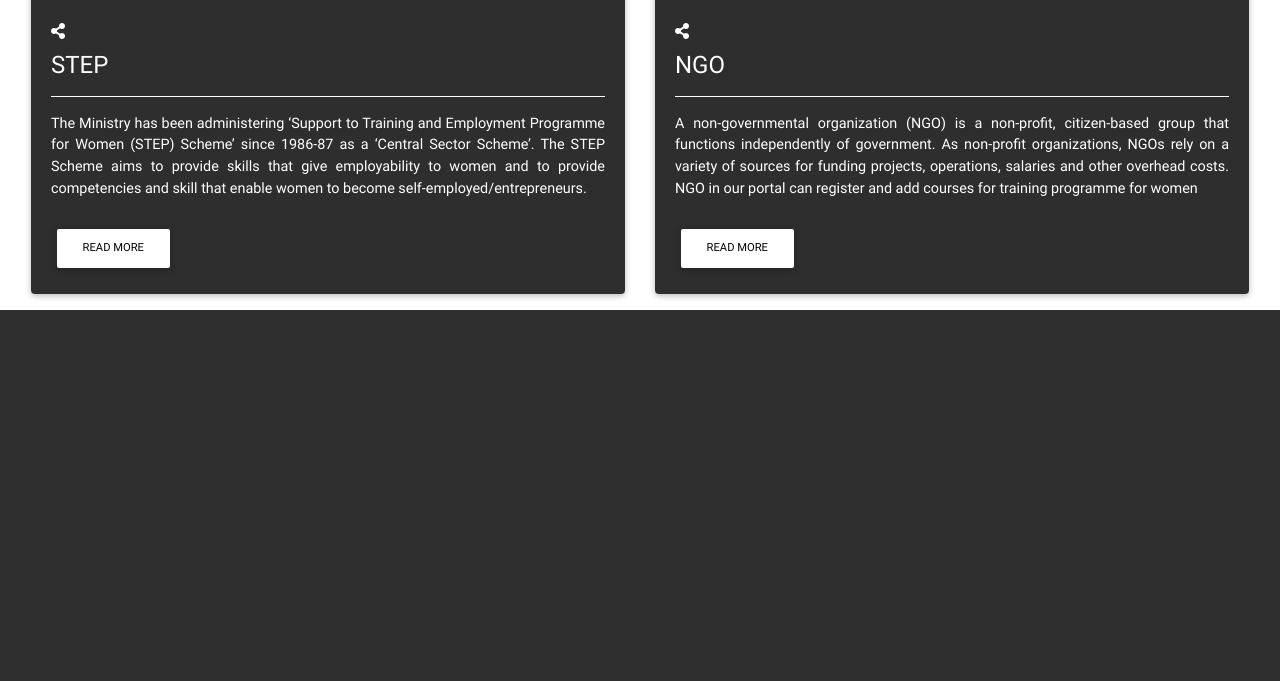
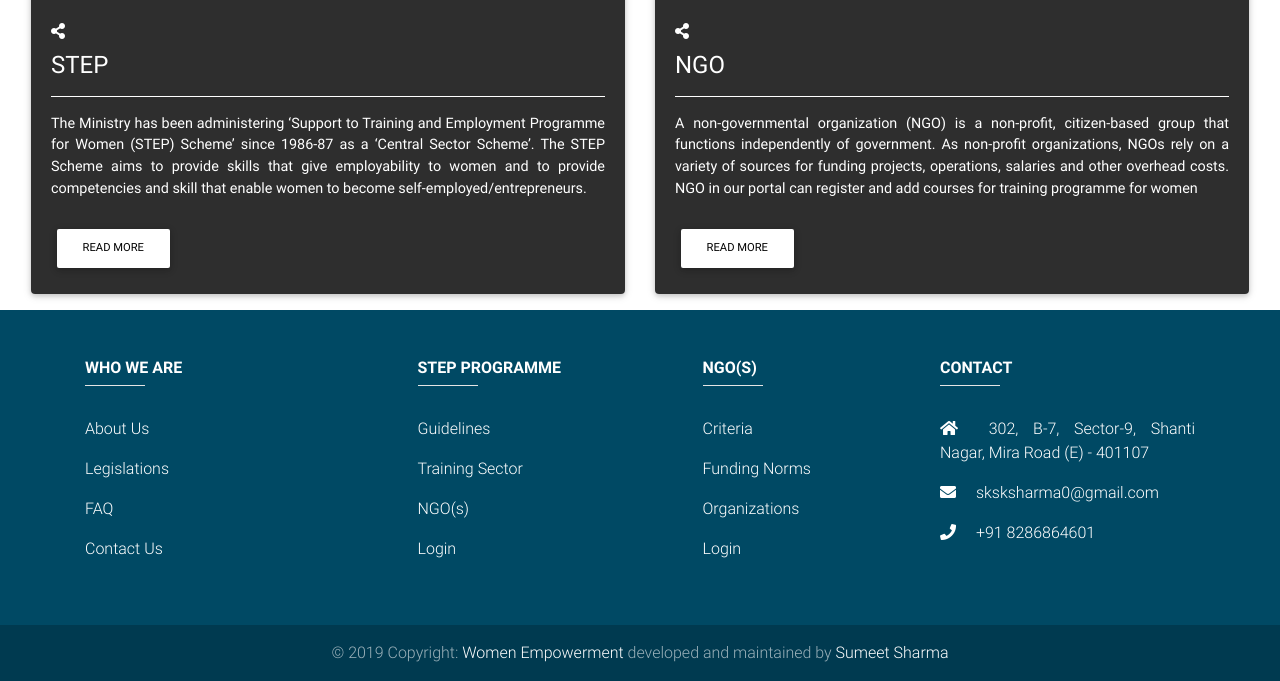
Before and after one commit to itsumeet27/women-empowerment, a PHP site: page /index.php in a window 1280 px wide. Shown: the part 1260-1941 px from the top of the page. Before the commit the page ends 1570 px from the top, so only its background shows below. Run offline with PHP 8.4, Linux system fonts and the light colour scheme; some libraries are stand-ins or nearby versions.

Commit message:
Adding footer to index page

```diff
--- a/includes/footer.php
+++ b/includes/footer.php
@@ -1,5 +1,95 @@
-<footer>
+<footer class="page-footer" style="font-family: Roboto;background: #004964">
+	<div class="container pt-5 mb-4 text-center text-md-left">
+      	<div class="row">
+	        <!--First column-->
+	        <div class="col-md-3 col-lg-4 col-xl-3 mb-4">
+	          <h6 class="text-uppercase font-weight-bold">
+	            <strong>Who We Are</strong>
+	          </h6>
+	          <hr class="white accent-2 mb-4 mt-0 d-inline-block mx-auto" style="width: 60px;">
+	          <p>
+	            <a href="about.php">About Us</a>
+	          </p>
+	          <p>
+	            <a href="legislations.php">Legislations</a>
+	          </p>
+	          <p>
+	            <a href="faq.php">FAQ</a>
+	          </p>
+	          <p>
+	            <a href="contact.php">Contact Us</a>
+	          </p>
+	        </div>
+	        <!--/.First column-->
 
+	        <!--Second column-->
+	        <div class="col-md-2 col-lg-2 col-xl-2 mx-auto mb-4">
+	          <h6 class="text-uppercase font-weight-bold">
+	            <strong>STEP Programme</strong>
+	          </h6>
+	          <hr class="white accent-2 mb-4 mt-0 d-inline-block mx-auto" style="width: 60px;">
+	          <p>
+	            <a href="user/guidelines.php">Guidelines</a>
+	          </p>
+	          <p>
+	            <a href="user/training.php">Training Sector</a>
+	          </p>
+	          <p>
+	            <a href="user/ngo.php">NGO(s)</a>
+	          </p>
+	          <p>
+	            <a href="user/login.php">Login</a>
+	          </p>
+	        </div>
+	        <!--/.Second column-->
+
+	        <!--Third column-->
+	        <div class="col-md-3 col-lg-2 col-xl-2 mx-auto mb-4">
+	          <h6 class="text-uppercase font-weight-bold">
+	            <strong>NGO(s)</strong>
+	          </h6>
+	          <hr class="white accent-2 mb-4 mt-0 d-inline-block mx-auto" style="width: 60px;">
+	          <p>
+	            <a href="ngo/criteria.php">Criteria</a>
+	          </p>
+	          <p>
+	            <a href="ngo/funding.php">Funding Norms</a>
+	          </p>
+	          <p>
+	            <a href="ngo/organizations.php">Organizations</a>
+	          </p>
+	          <p>
+	            <a href="ngo/login.php">Login</a>
+	          </p>
+	        </div>
+	        <!--/.Third column-->
+
+	        <!--Fourth column-->
+	        <div class="col-md-4 col-lg-3 col-xl-3">
+	          <h6 class="text-uppercase font-weight-bold">
+	            <strong>Contact</strong>
+	          </h6>
+	          <hr class="white accent-2 mb-4 mt-0 d-inline-block mx-auto" style="width: 60px;">
+	          <p style="text-align: justify;">
+	            <i class="fa fa-home mr-3"></i> 302, B-7, Sector-9, Shanti Nagar, Mira Road (E) - 401107
+	          </p>
+	          <p>
+	            <i class="fa fa-envelope mr-3"></i> sksksharma0@gmail.com
+	          </p>
+	          <p>
+	            <i class="fa fa-phone mr-3"></i> +91 8286864601
+	          </p>
+	     	</div>
+	        <!--/.Fourth column-->
+
+	    </div>
+	</div>
+
+	<!-- Copyright -->
+	<div class="footer-copyright text-center py-3">&copy; 2019 Copyright:
+	  	<a href="https://www.netmatesolutions.in/women-empowerment"> Women Empowerment</a> developed and maintained by <a href="https://www.lukaenterprises.com">Sumeet Sharma</a>
+	</div>
+	<!-- Copyright -->
 </footer>
 	<!-- SCRIPTS -->
 	<!-- JQuery -->
```
